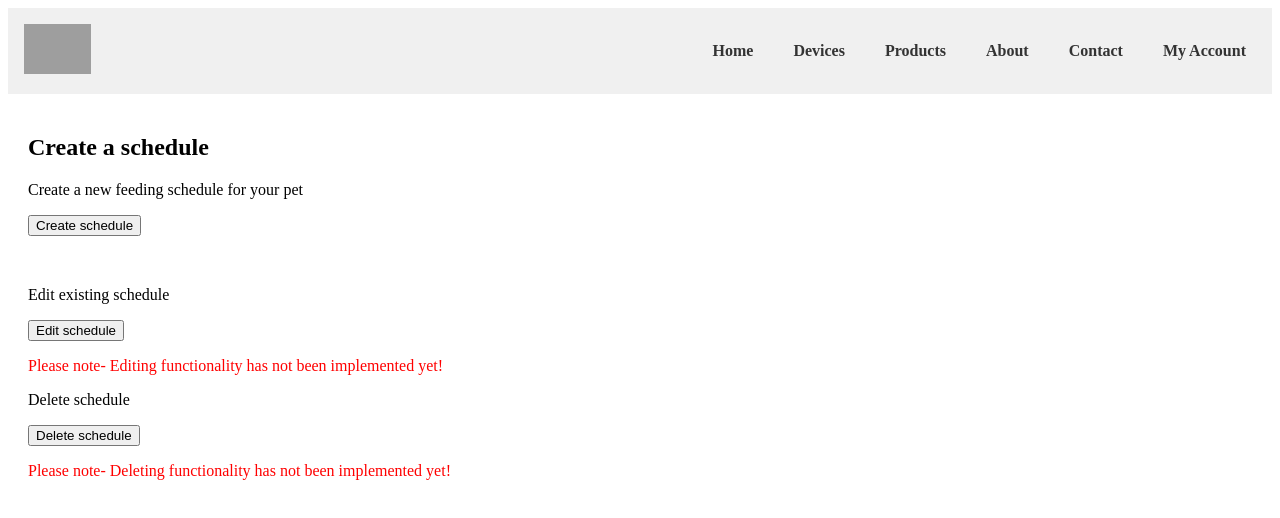
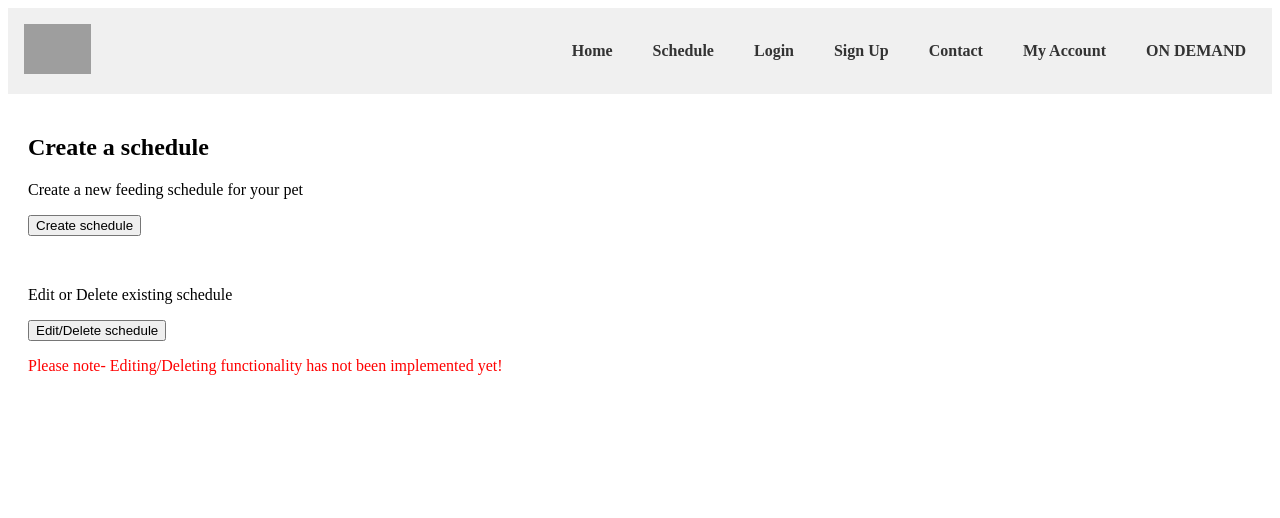
Before and after one commit to CapIIBarkBytes/CapIIBarkBytes.github.io, a plain HTML site: page schedule.html in a window 1280 px wide. Drawn offline with Linux system fonts and the light colour scheme; grey boxes are pictures that could not be loaded.

Commit message:
SCRUM-28 Update schedule.html
Updated links. Also removed the Delete schedule button as that will now be in choose_schedule.html instead

```diff
--- a/schedule.html
+++ b/schedule.html
@@ -14,11 +14,12 @@
         </div>
         <ul class="nav-links">
             <li class="nav-item"><a href="#" data-page="home">Home</a></li>
-            <li class="nav-item"><a href="#" data-page="devices">Devices</a></li>
-            <li class="nav-item"><a href="#" data-page="products">Products</a></li>
-            <li class="nav-item"><a href="#" data-page="about">About</a></li>
+            <li class="nav-item"><a href="https://capiibarkbytes.github.io/schedule.html" data-page="https://capiibarkbytes.github.io/schedule">Schedule</a></li>
+            <li class="nav-item"><a href="https://capiibarkbytes.github.io/login.html" data-page="https://capiibarkbytes.github.io/login.html">Login</a></li>
+            <li class="nav-item"><a href="https://capiibarkbytes.github.io/signup.html" data-page="https://capiibarkbytes.github.io/singup.html">Sign Up</a></li>
             <li class="nav-item"><a href="#" data-page="contact">Contact</a></li>
             <li class="nav-item"><a href="#" data-page="account">My Account</a></li>
+            <li class="nav-item"><a href="https://capiibarkbytes.github.io/onDemand.html" data-page="On Demand">ON DEMAND</a></li>
         </ul>
         <div class="burger">
           <div class="line1"></div>
@@ -36,17 +37,12 @@
     				<button>Create schedule</button>
 			</a>
 			<p>&nbsp;</p>
-			<p>Edit existing schedule</p>
+			<p>Edit or Delete existing schedule</p>
 			<p>
 			<a href="choose_schedule.html">
-    				<button>Edit schedule</button>
+    				<button>Edit/Delete schedule</button>
 			</a>
-			<p style="color: red;">Please note- Editing functionality has not been implemented yet!</p>
-			<p>Delete schedule</p>
-			<a href="choose_schedule.html">
-				<button>Delete schedule</button>
-			</a>
-			<p style="color: red;">Please note- Deleting functionality has not been implemented yet!</p>
+			<p style="color: red;">Please note- Editing/Deleting functionality has not been implemented yet!</p>
 	</section>
     </main>
 
```
